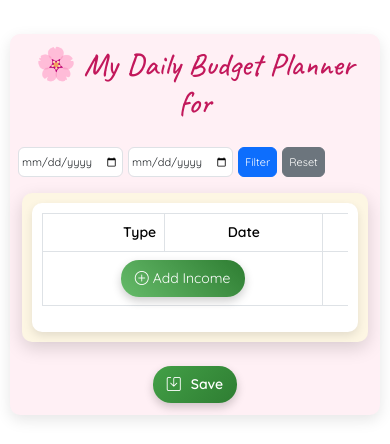
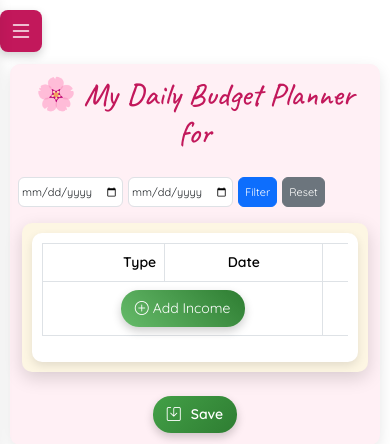
Before and after one commit to niniwin/Budget-planner, a Python web app: template templates/budget.html in a window 390 px wide. Shown: the top 444 px of the page. Run offline with Jinja, Linux system fonts and the light colour scheme; the template is opened without the code that fills it, so the values that code supplies are empty.

Commit message:
add mobil sidebar menu

```diff
--- a/static/js/budget.js
+++ b/static/js/budget.js
@@ -104,18 +104,37 @@ function saveRow(row, button) {
 }
 
 document.addEventListener("DOMContentLoaded", function () {
+    const menuButton = document.querySelector(".mobile-menu-btn");
+    const menuClose = document.querySelector(".mobile-menu-close");
+    const menuBackdrop = document.querySelector(".mobile-menu-backdrop");
+    const sidebarLinks = document.querySelectorAll(".budget-sidebar .sidebar-link");
 
-    // ✅ 0. Set default month (ADD THIS PART HERE)
+    function openMobileMenu() {
+        document.body.classList.add("mobile-menu-open");
+        menuButton?.setAttribute("aria-expanded", "true");
+    }
+
+    function closeMobileMenu() {
+        document.body.classList.remove("mobile-menu-open");
+        menuButton?.setAttribute("aria-expanded", "false");
+    }
+
+    menuButton?.addEventListener("click", openMobileMenu);
+    menuClose?.addEventListener("click", closeMobileMenu);
+    menuBackdrop?.addEventListener("click", closeMobileMenu);
+    sidebarLinks.forEach(link => link.addEventListener("click", closeMobileMenu));
+
+    // âœ… 0. Set default month (ADD THIS PART HERE)
     const monthInput = document.getElementById("monthPicker");
     if (monthInput && !monthInput.value) {
         const now = new Date();
         monthInput.value = now.toISOString().slice(0, 7);
     }
 
-    // ✅ 1. Load data ONLY ONCE when page loads
+    // âœ… 1. Load data ONLY ONCE when page loads
     loadTransactions();
 
-    // ✅ 2. Filter form (ADD THIS — important)
+    // âœ… 2. Filter form (ADD THIS â€” important)
     const filterForm = document.querySelector(".row.g-3");
     if (filterForm) {
         filterForm.addEventListener("submit", function(e) {
@@ -124,7 +143,7 @@ document.addEventListener("DOMContentLoaded", function () {
         });
     }
 
-    // ✅ 3. Handle ADD transaction form (your existing code)
+    // âœ… 3. Handle ADD transaction form (your existing code)
    const addForm = document.querySelector("form[action='/add-transaction']");
 
     if (addForm) {
@@ -207,7 +226,7 @@ function loadTransactions(page = 1) {
                    tableBody.insertAdjacentHTML("beforeend", row);
             });
 
-            renderPagination(response); // ✅ NEW
+            renderPagination(response); // âœ… NEW
         })
         .catch(error => {
             console.error("Error loading transactions:", error);
--- a/static/style.css
+++ b/static/style.css
@@ -406,3 +406,82 @@ bottom:20px;
         padding: 6px 6px;
     }
 }
+.mobile-menu-btn,
+.mobile-menu-close,
+.mobile-menu-backdrop {
+    display: none;
+}
+
+.sidebar-header {
+    display: flex;
+    align-items: center;
+    justify-content: space-between;
+}
+
+@media (max-width: 768px) {
+    .mobile-menu-btn {
+        display: inline-flex;
+        align-items: center;
+        justify-content: center;
+        width: 42px;
+        height: 42px;
+        margin-bottom: 12px;
+        border: none;
+        border-radius: 8px;
+        background: #c2185b;
+        color: white;
+        font-size: 24px;
+        position: sticky;
+        top: 10px;
+        z-index: 1001;
+        box-shadow: 0 4px 10px rgba(0,0,0,0.18);
+    }
+
+    .mobile-menu-close {
+        display: inline-flex;
+        align-items: center;
+        justify-content: center;
+        width: 34px;
+        height: 34px;
+        border: none;
+        border-radius: 8px;
+        background: #f8bbd0;
+        color: #8f0f3f;
+        font-size: 18px;
+    }
+
+    .budget-sidebar {
+        display: block;
+        position: fixed;
+        top: 0;
+        left: 0;
+        bottom: 0;
+        width: 260px;
+        height: 100vh;
+        padding: 20px;
+        transform: translateX(-105%);
+        transition: transform 0.25s ease;
+        z-index: 1002;
+        overflow-y: auto;
+        box-shadow: 6px 0 18px rgba(0,0,0,0.18);
+    }
+
+    body.mobile-menu-open .budget-sidebar {
+        transform: translateX(0);
+    }
+
+    .mobile-menu-backdrop {
+        position: fixed;
+        inset: 0;
+        background: rgba(0,0,0,0.35);
+        z-index: 1000;
+    }
+
+    body.mobile-menu-open .mobile-menu-backdrop {
+        display: block;
+    }
+
+    body.mobile-menu-open {
+        overflow: hidden;
+    }
+}
--- a/templates/budget/_sidebar.html
+++ b/templates/budget/_sidebar.html
@@ -1,5 +1,16 @@
-<div class="budget-sidebar">
-    <h5 class="sidebar-title">Budget</h5>
+<button type="button" class="mobile-menu-btn" aria-label="Open budget menu" aria-expanded="false">
+    <i class="bi bi-list"></i>
+</button>
+
+<div class="mobile-menu-backdrop"></div>
+
+<nav class="budget-sidebar" aria-label="Budget navigation">
+    <div class="sidebar-header">
+        <h5 class="sidebar-title">Budget</h5>
+        <button type="button" class="mobile-menu-close" aria-label="Close budget menu">
+            <i class="bi bi-x-lg"></i>
+        </button>
+    </div>
 
     <a href="{{ url_for('budget.planner') }}" class="sidebar-link">
         <i class="bi bi-table"></i> Transactions
@@ -12,4 +23,4 @@
     <a href="{{ url_for('budget.monthly_report') }}" class="sidebar-link">
         <i class="bi bi-bar-chart"></i> Monthly Report
     </a>
-</div>
+</nav>
```
